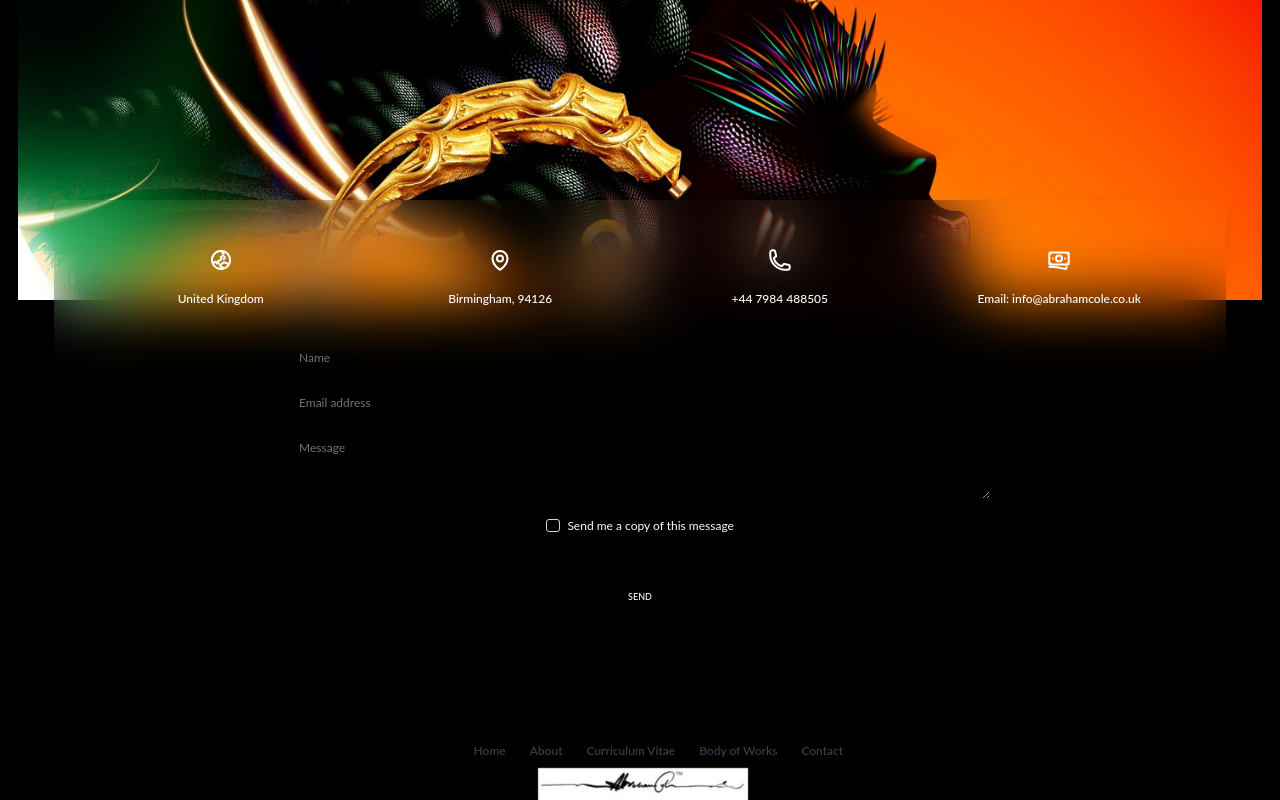
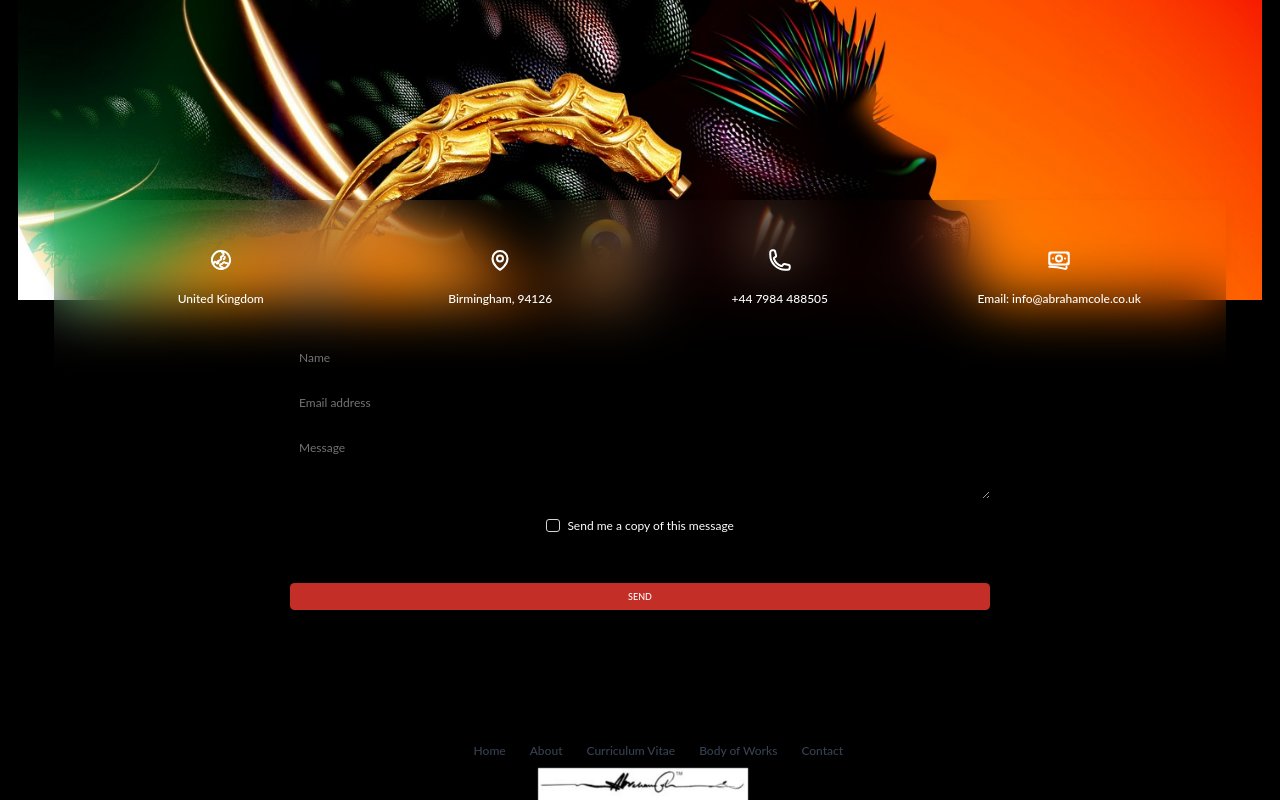
Before and after one commit to oduyemi/abrahamcole, a React (Create React App) app in the folder client/: page /contact in a window 1280 px wide. Built offline with nearby package versions, Linux system fonts and the light colour scheme.

Commit message:
Contact Button edit

```diff
--- a/client/src/components/ContactUs.jsx
+++ b/client/src/components/ContactUs.jsx
@@ -85,8 +85,8 @@ export const ContactUs = () => {
                         </label>
                         </div>
                         <Button type="button" data-te-ripple-init data-te-ripple-color="light"
-                        className="inline-block w-full rounded bg-[#C32F27] px-6 pt-2.5 pb-2 text-xs font-medium uppercase leading-normal transition duration-150 ease-in-out  lg:mb-0">
-                        Send
+                            className="inline-block w-full rounded bt px-6 pt-2.5 pb-2 text-xs font-medium uppercase leading-normal transition duration-150 ease-in-out  lg:mb-0">
+                            Send
                         </Button>
                     </form>
                     </div>
--- a/client/src/darkStyle.scss
+++ b/client/src/darkStyle.scss
@@ -32,3 +32,13 @@ body.black-background {
     overflow-y: auto;
   }
 }
+
+
+
+.bt{
+  background-color: #C32F27 !important;
+}
+
+.bt:hover{
+  background-color: rgb(169, 172, 176) !important;
+}
--- a/client/src/style.scss
+++ b/client/src/style.scss
@@ -79,7 +79,6 @@ html{
   background-size: cover;
   background-repeat: no-repeat;
 }
-
 
 .b_logo{
   position: relative;
```
